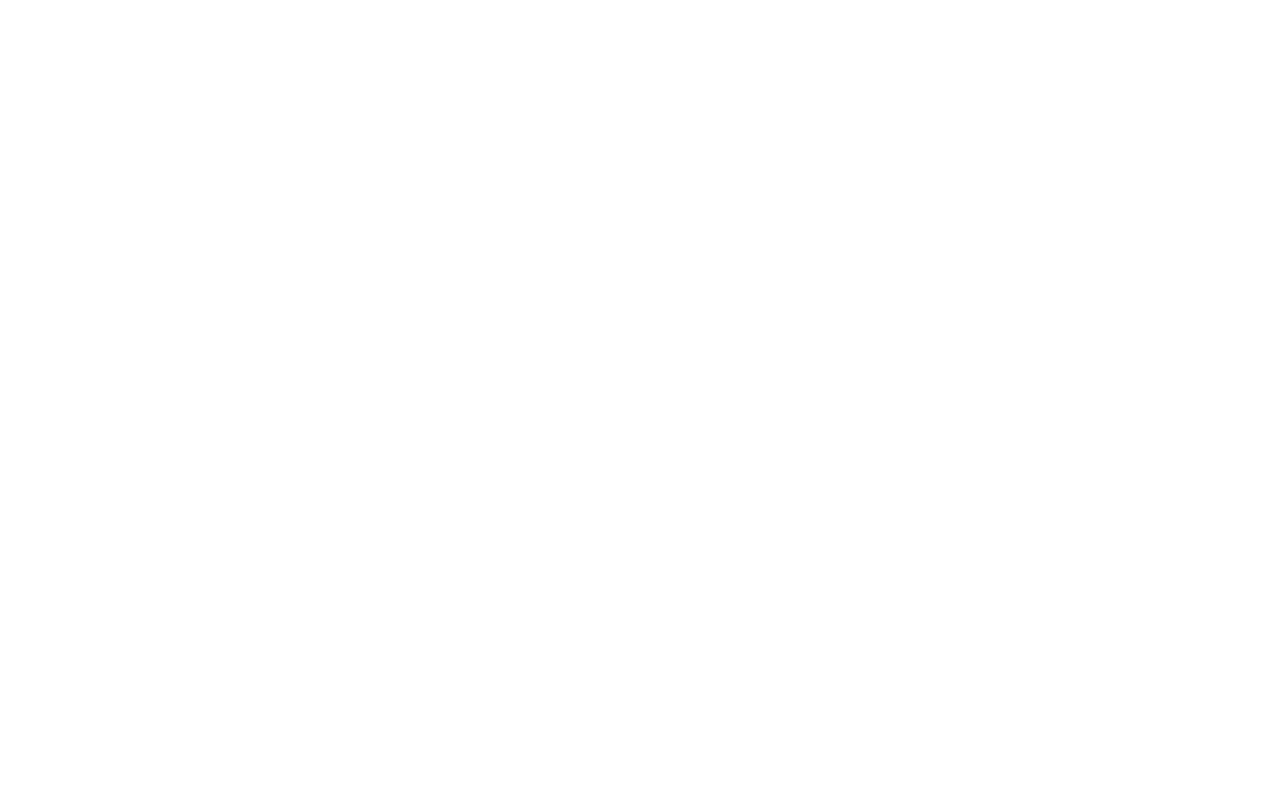
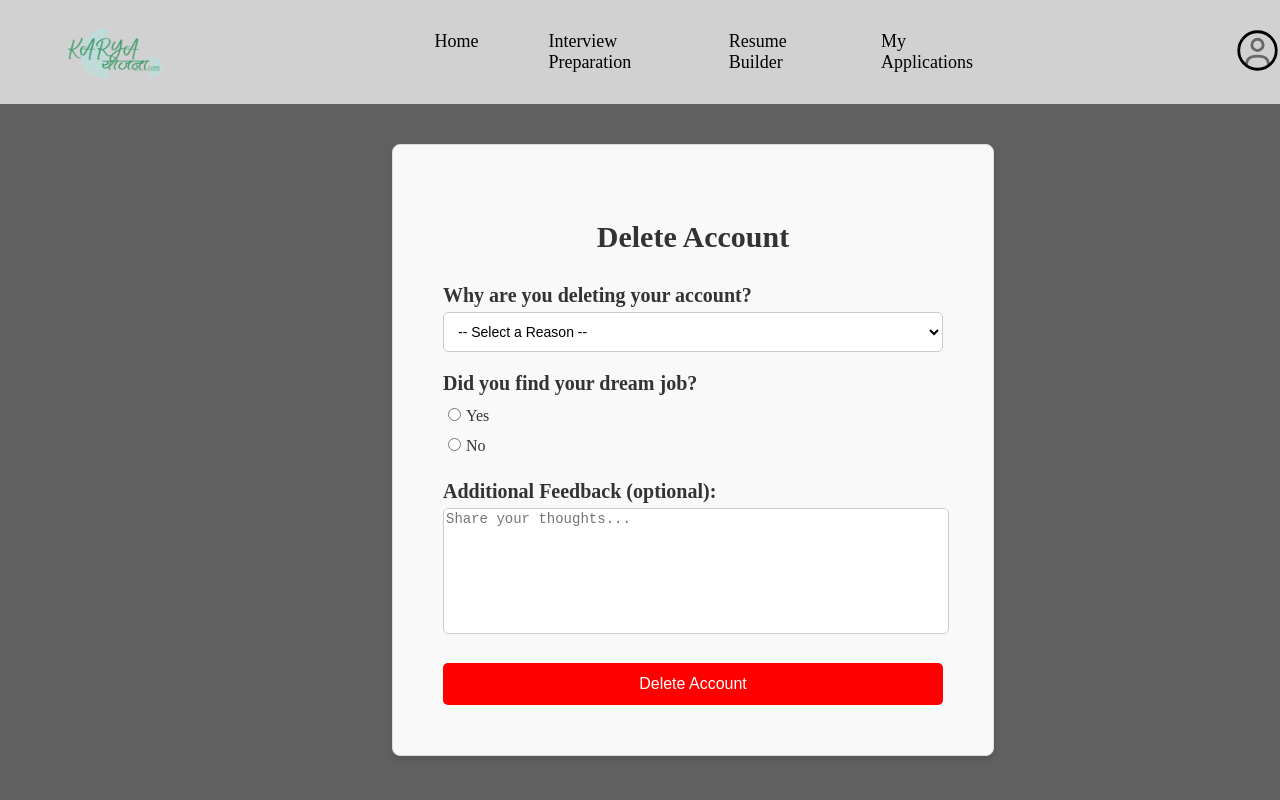
Before and after one commit to b-shhhh/KaryaYojana, a React (Vite) app in the folder karya-yojana/: page /appManageAcc in a window 1280 px wide. Before the commit this address had no page. Shown: the top 800 px of the page. Built offline with nearby package versions, Linux system fonts and the light colour scheme.

Commit message:
FAQ and Acc Management

```diff
--- a/karya-yojana/src/css/DashboardApp.css
+++ b/karya-yojana/src/css/DashboardApp.css
@@ -1,14 +1,13 @@
 /* General Styles */
-body {
+.dashboard {
     font-family: Arial, sans-serif;
     margin: 0;
-    padding: 0;
     background-color: #f9f9f9;
 }
 
 .dashboard {
     padding: 20px;
-    max-width: 1200px;
+    max-width: 100%;
     margin: auto;
     display: flex;
     flex-direction: column;
@@ -42,6 +41,7 @@
     display: flex;
     justify-content: space-between;
     gap: 20px;
+    margin-bottom: 50px;
 }
 
 .main-section {
@@ -56,17 +56,24 @@
 }
 
 /* Table Container */
-.table-container {
+.table-container-main{
+    background-color: #fff;
+    border: 1px solid #ddd;
+    border-radius: 5px;
+    padding: 10px;
+    height: 100%;
+    box-shadow: 0 2px 5px rgba(0, 0, 0, 0.1);
+}
+.table-container{
     background-color: #fff;
     border: 1px solid #ddd;
     border-radius: 5px;
     padding: 10px;
     box-shadow: 0 2px 5px rgba(0, 0, 0, 0.1);
 }
-
 .table-container h3 {
     margin-bottom: 10px;
-    font-size: 18px;
+    font-size: 20px;
     color: #333;
 }
 
@@ -79,7 +86,7 @@
 
 /* Job Listings Scrollable */
 .job-listings-scrollable {
-    max-height: 400px; /* Adjust the height as needed */
+    max-height: 500px; /* Adjust the height as needed */
     overflow-y: auto;  /* Enables vertical scrolling */
     margin-top: 10px;
 }
--- /dev/null
+++ b/karya-yojana/src/css/FAQSection.css
@@ -0,0 +1,75 @@
+/* Main FAQ Section Styling */
+.faq-section {
+    max-width: 100%;
+    padding: 20px;
+    padding-bottom: 40px;
+    background-color: #4a9e73;
+    border-radius: 10px;
+    box-shadow: 0 4px 6px rgba(0, 0, 0, 0.1);
+    margin-bottom: 80px;
+  }
+
+  /* FAQ Section Title */
+  .faq-title {
+    text-align: center;
+    font-size: 28px;
+    font-weight: bold;
+    margin-bottom: 20px;
+    color: #333;
+  }
+
+  /* FAQ Items */
+  .faq-items {
+    display: flex;
+    flex-direction: column;
+    gap: 10px;
+  }
+
+  /* Individual FAQ Item */
+  .faq-item {
+    border: 1px solid #ddd;
+    border-radius: 5px;
+    overflow: hidden;
+    transition: box-shadow 0.3s ease;
+  }
+
+  .faq-item:hover {
+    box-shadow: 0 4px 8px rgba(0, 0, 0, 0.15);
+  }
+
+  /* FAQ Question */
+  .faq-question {
+    background-color: #fff;
+    padding: 15px;
+    font-size: 18px;
+    font-weight: bold;
+    cursor: pointer;
+    display: flex;
+    justify-content: space-between;
+    align-items: center;
+    transition: background-color 0.3s ease;
+  }
+
+  .faq-question:hover {
+    background-color: #f0f0f0;
+  }
+
+  .faq-question.active {
+    background-color: #e6e6e6;
+  }
+
+  /* FAQ Answer */
+  .faq-answer {
+    background-color: #fff;
+    padding: 15px;
+    font-size: 16px;
+    color: #555;
+    border-top: 1px solid #ddd;
+  }
+
+  /* FAQ Toggle Button (+/-) */
+  .faq-toggle {
+    font-size: 24px;
+    font-weight: bold;
+    color: #666;
+  }
--- /dev/null
+++ b/karya-yojana/src/css/accountManage.css
@@ -0,0 +1,108 @@
+.accountManage{
+    background-color: #606060;
+    padding: 20px;
+}
+.account-container {
+    max-width: 500px;
+    margin-top: 20px;
+    margin-bottom: 120px;
+    margin-left: 30%;
+    padding: 50px;
+    background-color: #f9f9f9;
+    border: 1px solid #ddd;
+    border-radius: 8px;
+    box-shadow: 0 4px 6px rgba(0, 0, 0, 0.1);
+  }
+
+  /* Title styling */
+  .account-title {
+    text-align: center;
+    font-size: 30px;
+    color: #333;
+    margin-bottom: 30px;
+  }
+
+  /* Form group styling */
+  .form-group-acc {
+    margin-bottom: 15px;
+  }
+
+  /* Label styling */
+  .form-label {
+    display: block;
+    font-size: 20px;
+    font-weight: bold;
+    margin-bottom: 5px;
+    color: #333;
+  }
+
+  /* Dropdown box styling */
+  .form-select {
+    width: 100%;
+    padding: 10px;
+    border: 1px solid #ccc;
+    border-radius: 5px;
+    font-size: 14px;
+    background-color: #fff;
+  }
+
+  /* Radio button styling */
+  .form-radio-label {
+    font-size: 20px;
+    font-weight: bold;
+    margin-bottom: 10px;
+    color: #333;
+  }
+
+  .form-radio-option {
+    font-size: 16px;
+    display: inline-block;
+    margin-right: 15px;
+    color: #333;
+    margin-bottom: 10px;
+  }
+
+  .form-radio-option input {
+    margin-right: 5px;
+  }
+
+  /* Textarea styling */
+  .form-textarea {
+    width: 100%;
+    height: 120px;
+    border: 1px solid #ccc;
+    border-radius: 5px;
+    font-size: 14px;
+    resize: none;
+    background-color: #fff;
+    margin-bottom: 10px;
+  }
+
+  /* Submit button styling */
+  .form-submit-button {
+    background-color: red;
+    color: white;
+    padding: 12px 15px;
+    font-size: 16px;
+    border: none;
+    border-radius: 5px;
+    cursor: pointer;
+    transition: background-color 0.3s ease;
+    width: 100%;
+  }
+
+  .form-submit-button:hover {
+    background-color: darkred;
+  }
+
+  /* Responsive design */
+  @media (max-width: 600px) {
+    .account-container {
+      padding: 15px;
+    }
+
+    .form-submit-button {
+      font-size: 14px;
+      padding: 10px;
+    }
+  }
--- a/karya-yojana/src/features/ApplicantDash.jsx
+++ b/karya-yojana/src/features/ApplicantDash.jsx
@@ -1,6 +1,6 @@
 import React, { useState } from "react";
 import "../css/DashboardApp.css";
-
+import FAQ from "./FAQ";
 const ApplicantDash = () => {
   // Sample data for jobs with profile pictures
   const jobs = [
@@ -44,7 +44,7 @@
       <div className="content">
         {/* Main Section */}
         <div className="main-section">
-        <div className="table-container">
+        <div className="table-container-main">
   <h3>Job Listings</h3>
   <div className="job-listings-scrollable">
     <div className="job-listings">
@@ -68,7 +68,7 @@
 
         {/* Right Section */}
         <div className="right-section">
-          {/* Highest Paying Job */}
+
           <div className="table-container">
             <h3>Highest Paying Job</h3>
             <table>
@@ -95,6 +95,7 @@
           </div>
         </div>
       </div>
+      <FAQ/>
     </div>
   );
 };
--- /dev/null
+++ b/karya-yojana/src/features/FAQ.jsx
@@ -0,0 +1,66 @@
+import React, { useState } from "react";
+import "../css/FAQSection.css";
+
+const FAQSection = () => {
+  const [openQuestion, setOpenQuestion] = useState(null);
+
+  const toggleQuestion = (index) => {
+    setOpenQuestion(openQuestion === index ? null : index);
+  };
+
+  const faqs = [
+    {
+      question: "How do I apply for a job?",
+      answer:
+        "You can apply for a job by signing up on our platform, filling out your profile, and submitting your application to open job listings.",
+    },
+    {
+      question: "Can I edit my application after submitting it?",
+      answer:
+        "Unfortunately, once you submit your application, it cannot be edited. Ensure all information is accurate before submission.",
+    },
+    {
+      question: "How do I know if my application was selected?",
+      answer:
+        "You will receive an email confirmation once your application has been selected.",
+    },
+    {
+      question: "Can I apply for multiple jobs at the same time?",
+      answer:
+        "Yes, you can apply to multiple job postings that match your skills and qualifications.",
+    },
+    {
+      question: "Will I get notified if I'm rejected?",
+      answer:
+        "You might recieve a call or e-mail. However, if a candidate is not selected , they might not be contacted as well.",
+    },
+  ];
+
+  return (
+    <div className="faq-section">
+      <h2 className="faq-title">Frequently Asked Questions</h2>
+      <div className="faq-items">
+        {faqs.map((faq, index) => (
+          <div key={index} className="faq-item">
+            <div
+              className={`faq-question ${
+                openQuestion === index ? "active" : ""
+              }`}
+              onClick={() => toggleQuestion(index)}
+            >
+              {faq.question}
+              <span className="faq-toggle">
+                {openQuestion === index ? "-" : "+"}
+              </span>
+            </div>
+            {openQuestion === index && (
+              <div className="faq-answer">{faq.answer}</div>
+            )}
+          </div>
+        ))}
+      </div>
+    </div>
+  );
+};
+
+export default FAQSection;
--- a/karya-yojana/src/features/Feature.jsx
+++ b/karya-yojana/src/features/Feature.jsx
@@ -7,6 +7,7 @@
 const ApplicantDash=React.lazy(()=>import("./ApplicantDash"))
 const Prep=React.lazy(()=>import("./Prep.jsx"))
 const Applications=React.lazy(()=>import("./Applications.jsx"))
+const ManageAcc=React.lazy(()=>import("./ManageAccount.jsx"))
 const Features=()=>{
     const location = useLocation();
     return(
@@ -29,7 +30,11 @@
         <>
         <Applications/>
         </>
-      ) : (
+      ) : location.pathname === '/appManageAcc' ? (
+        <>
+        <ManageAcc/>
+        </>
+      ): (
         <div>404 Page Not Found</div>
       )}
         <Footer/>
--- a/karya-yojana/src/features/HeaderMain.jsx
+++ b/karya-yojana/src/features/HeaderMain.jsx
@@ -45,7 +45,7 @@
           <div className="dropdown-menu">
             <ul>
               <li onClick={() => window.location.href = "/profileApplicant"}>Profile</li>
-              <li onClick={() => window.location.href = "/profileApplicant"}>Manage Account</li>
+              <li onClick={() => window.location.href = "/appManageAcc"}>Manage Account</li>
               <li onClick={() => window.location.href = "/login"}>Logout</li>
             </ul>
           </div>
--- /dev/null
+++ b/karya-yojana/src/features/ManageAccount.jsx
@@ -0,0 +1,107 @@
+import React, { useState } from "react";
+import "../css/accountManage.css";
+import { useNavigate } from "react-router-dom";
+
+const ManageAccount = () => {
+  const [reason, setReason] = useState("");
+  const [foundJob, setFoundJob] = useState("");
+  const [feedback, setFeedback] = useState("");
+  const navigate = useNavigate();
+
+  const handleDelete = () => {
+    const confirmDelete = window.confirm(
+      "Are you sure you want to delete your account? This action cannot be undone."
+    );
+
+    if (confirmDelete) {
+      console.log("Reason:", reason);
+      console.log("Found Dream Job:", foundJob);
+      console.log("Feedback:", feedback);
+
+      // Redirect to login page
+      navigate("/login");
+    } else {
+      alert("Account deletion canceled.");
+    }
+  };
+
+  return (
+    <div className="accountManage">
+      <div className="account-container">
+        <h2 className="account-title">Delete Account</h2>
+        <form className="account-form" onSubmit={(e) => e.preventDefault()}>
+          <div className="form-group-acc">
+            <label htmlFor="reason" className="form-label">
+              Why are you deleting your account?
+            </label>
+            <select
+              id="reason"
+              className="form-select"
+              value={reason}
+              onChange={(e) => setReason(e.target.value)}
+              required
+            >
+              <option value="">-- Select a Reason --</option>
+              <option value="Privacy Concerns">Privacy Concerns</option>
+              <option value="Not Useful">Not Useful</option>
+              <option value="Switching to Another Service">
+                Switching to Another Service
+              </option>
+              <option value="Other">Other</option>
+            </select>
+          </div>
+
+          <div className="form-group-acc">
+            <p className="form-radio-label">Did you find your dream job?</p>
+            <label className="form-radio-option">
+              <input
+                type="radio"
+                name="dreamJob"
+                value="Yes"
+                checked={foundJob === "Yes"}
+                onChange={(e) => setFoundJob(e.target.value)}
+                required
+              />
+              Yes
+            </label>
+            <br />
+            <label className="form-radio-option">
+              <input
+                type="radio"
+                name="dreamJob"
+                value="No"
+                checked={foundJob === "No"}
+                onChange={(e) => setFoundJob(e.target.value)}
+                required
+              />
+              No
+            </label>
+          </div>
+
+          <div className="form-group-acc">
+            <label htmlFor="feedback" className="form-label">
+              Additional Feedback (optional):
+            </label>
+            <textarea
+              id="feedback"
+              className="form-textarea"
+              value={feedback}
+              onChange={(e) => setFeedback(e.target.value)}
+              placeholder="Share your thoughts..."
+            />
+          </div>
+
+          <button
+            type="submit"
+            className="form-submit-button"
+            onClick={handleDelete}
+          >
+            Delete Account
+          </button>
+        </form>
+      </div>
+    </div>
+  );
+};
+
+export default ManageAccount;
--- a/karya-yojana/src/rct/App.jsx
+++ b/karya-yojana/src/rct/App.jsx
@@ -64,6 +64,14 @@
               // </ProtectedRoute>
             }
           />
+          <Route
+            path="/appManageAcc"
+            element={
+              // <ProtectedRoute isAuthenticated={isAuthenticated}>
+                <Feature />
+              // </ProtectedRoute>
+            }
+          />
         </Routes>
       </Suspense>
     </Router>
```
